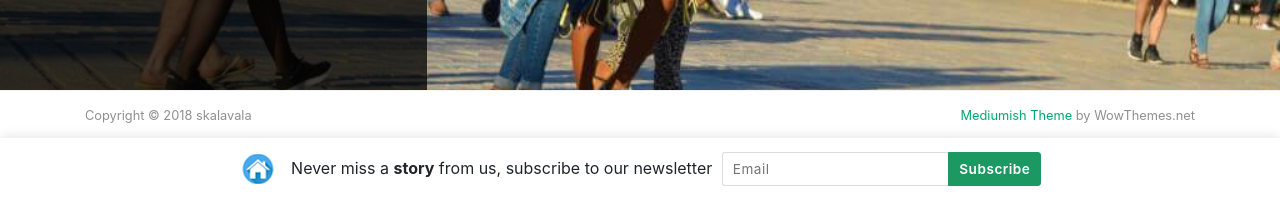
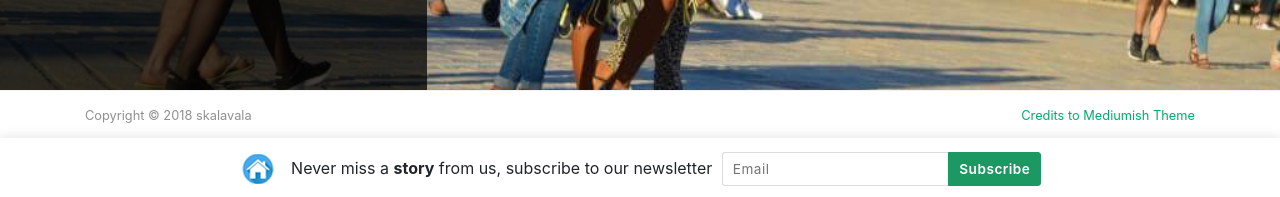
Before and after one commit to skalavala/skalavala.github.io, a Jekyll site: the page built from index.html, in a window 1280 px wide and 900 px high, scrolled down 1448 px. Shown: the part 700-897 px from the top of the window. Built offline with Jekyll 4.4.1, drawn with Linux system fonts in a browser that asks for light colours; nearby versions of some CDN libraries; the list of posts is cut into pages by our own code; comment, search, counter and statistics services are not loaded.

Commit message:
Update default.html

```diff
--- a/_layouts/default.html
+++ b/_layouts/default.html
@@ -182,7 +182,7 @@
                  Copyright © {{ site.time | date: "%Y" }} {{ site.name }}
             </div>
             <div class="col-md-6 col-sm-6 text-center text-lg-right">
-                <a target="_blank" href="https://www.wowthemes.net">Mediumish Theme</a> by WowThemes.net
+                <a target="_blank" href="https://github.com/wowthemesnet">Credits to Mediumish Theme</a>
             </div>
         </div>
     </div>
```
